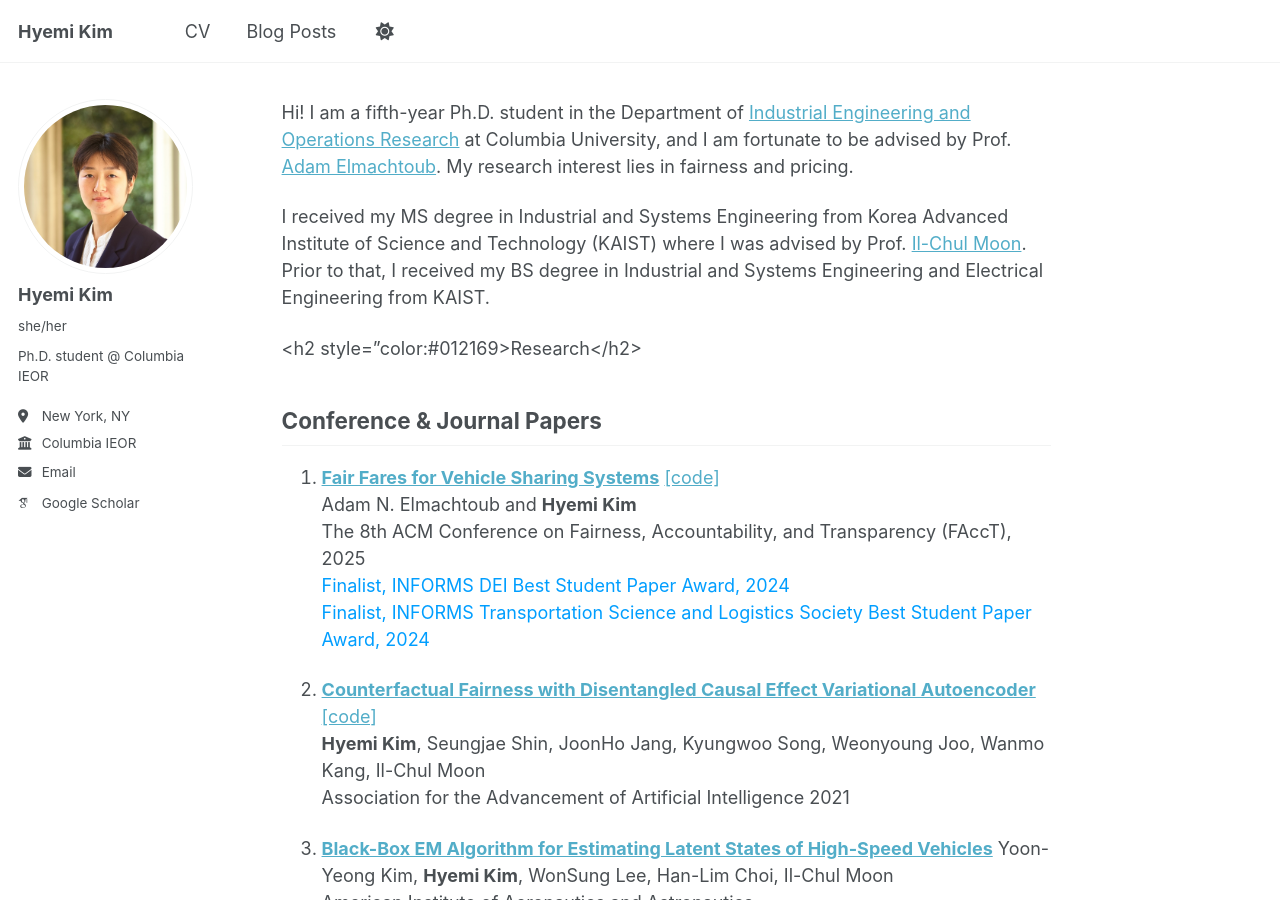
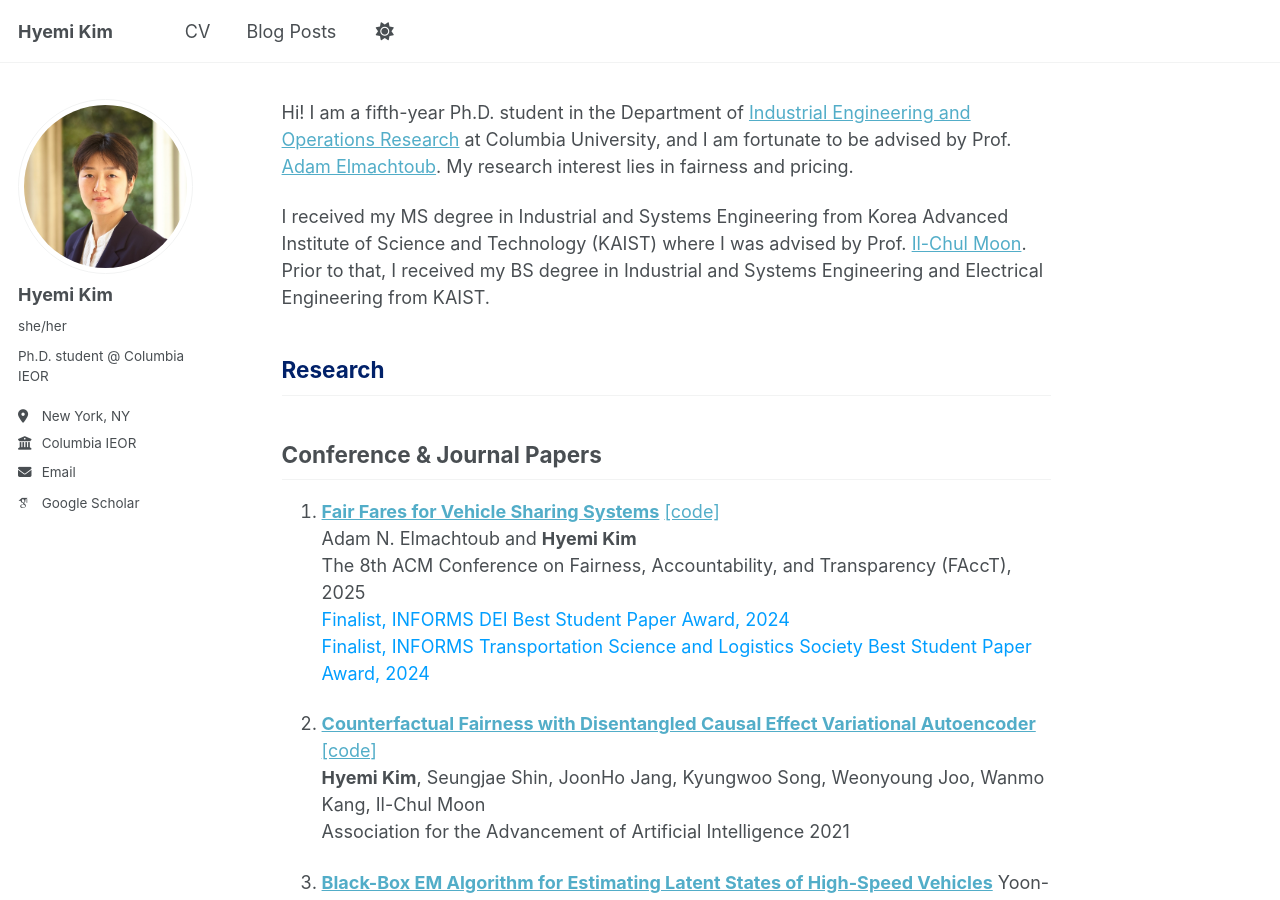
Before and after one commit to HyemiK1m/hyemik1m.github.io, a Jekyll site: the page built from _pages/about.md, in a window 1280 px wide and 900 px high. Built offline with Jekyll 4.4.1, drawn with Linux system fonts in a browser that asks for light colours; some web fonts are replaced; a script that is not in the unit is left out.

Commit message:
Update about.md

```diff
--- a/_pages/about.md
+++ b/_pages/about.md
@@ -9,7 +9,7 @@ Hi! I am a fifth-year Ph.D. student in the Department of [Industrial Engineering
 
 I received my MS degree in Industrial and Systems Engineering from Korea Advanced Institute of Science and Technology (KAIST) where I was advised by Prof. [Il-Chul Moon](https://aai.kaist.ac.kr/bbs/board.php?bo_table=sub2_1&wr_id=3). Prior to that, I received my BS degree in Industrial and Systems Engineering and Electrical Engineering from KAIST.
 
-<h2 style="color:#012169>Research</h2>
+<h2 style="color:#012169;">Research</h2>
 ## Conference & Journal Papers
 1. [**Fair Fares for Vehicle Sharing Systems**](https://papers.ssrn.com/sol3/papers.cfm?abstract_id=4699813) [[code]](https://github.com/HyemiK1m/Fair_Fares)<br>
 Adam N. Elmachtoub and **Hyemi Kim**<br>
```
